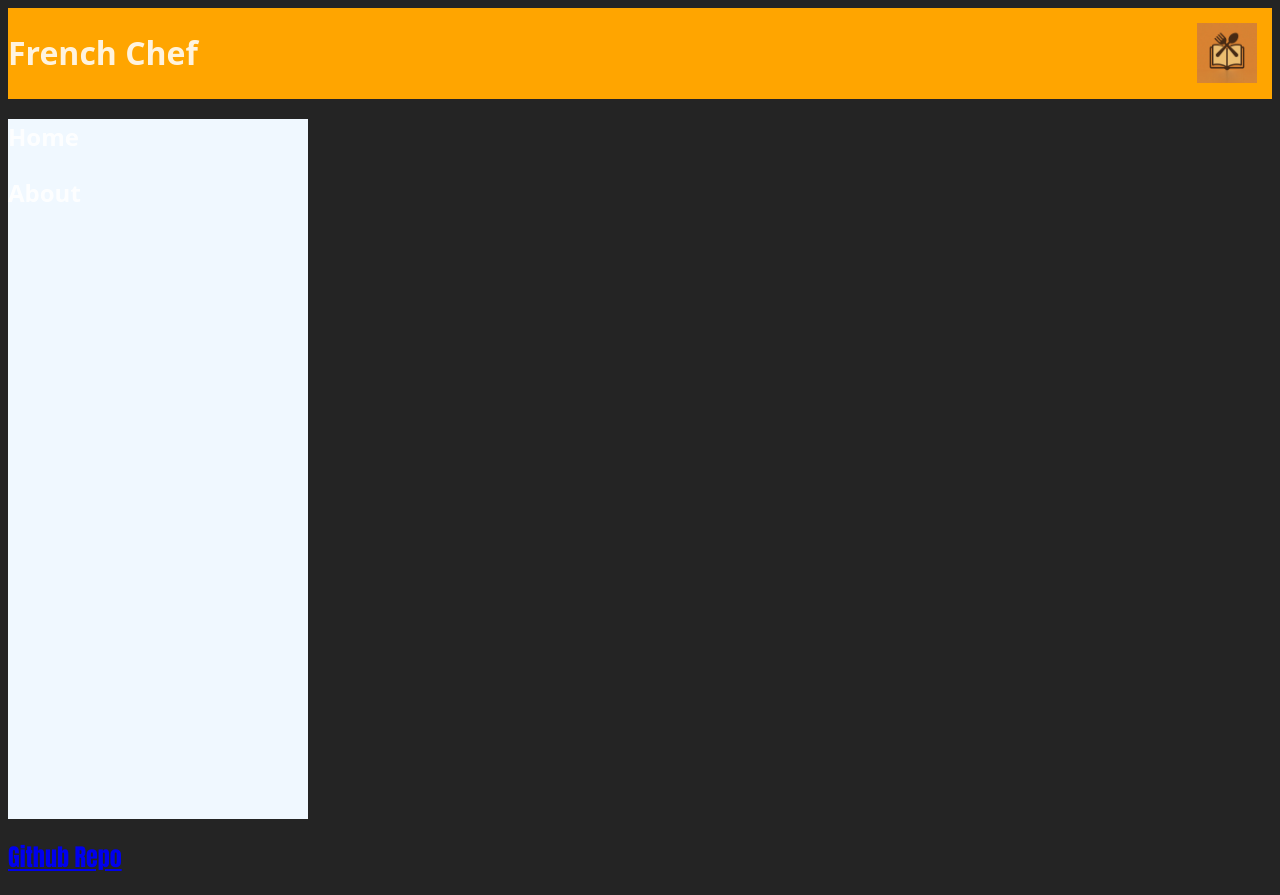
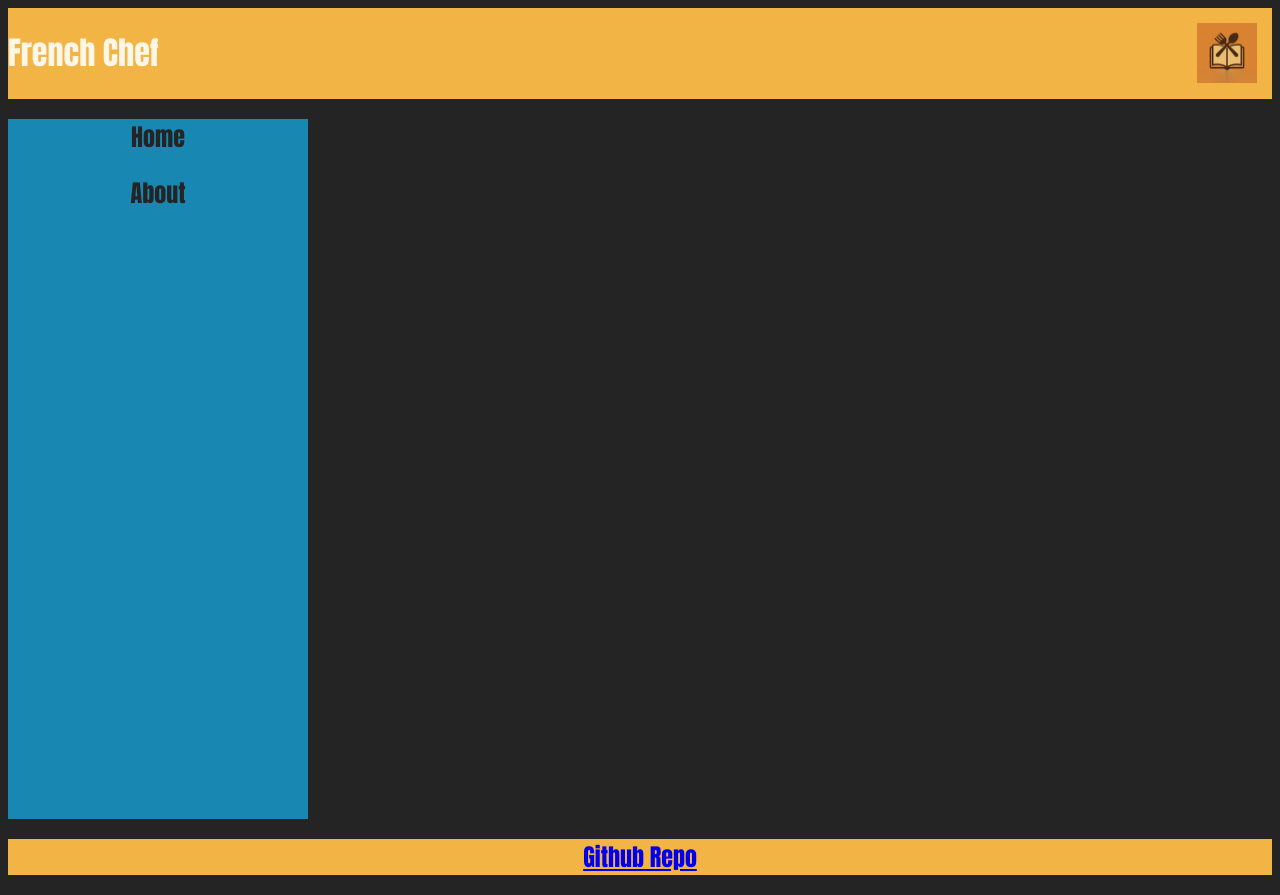
Before and after one commit to MaelOE/lab-recipe-book, a React (Vite) app in the folder recipe-book/: page / in a window 1280 px wide. Built offline with nearby package versions, Linux system fonts and the light colour scheme.

Commit message:
Iteration 1 done

```diff
--- a/recipe-book/src/index.css
+++ b/recipe-book/src/index.css
@@ -1,5 +1,5 @@
 :root {
-  font-family: system-ui, Avenir, Helvetica, Arial, sans-serif;
+  font-family: Impact, Haettenschweiler, "Arial Narrow Bold", sans-serif;
   line-height: 1.5;
   font-weight: 400;
 
@@ -18,31 +18,28 @@
   flex-direction: row;
   justify-content: space-between;
   width: 100%;
-  background-color: orange
+  background-color: rgb(242, 181, 69);
 }
 
-#sidebar{
-  background-color: aliceblue;
+#sidebar {
+  color: #242424;
+  background-color: #1888b2;
+  text-align: center;
+  border-bottom: #242424;
   width: 300px;
-  height: 700px
-
-}
-
-#sidebar p{
-  color: black
-
+  height: 700px;
 }
 
 #logo {
-width: 60px;
-height: 60px;
-margin:10px;
-padding: 5px;
-
+  width: 60px;
+  height: 60px;
+  margin: 10px;
+  padding: 5px;
 }
 
 #footer {
+  text-align: center;
   bottom: 0px;
   left: 0px;
-  font-family: Impact, Haettenschweiler, 'Arial Narrow Bold', sans-serif;
+  background-color: rgb(242, 181, 69);
 }
```
